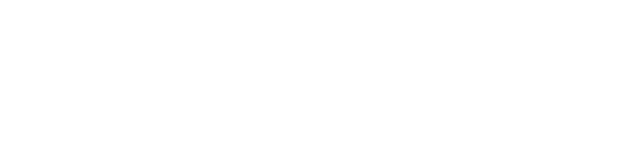
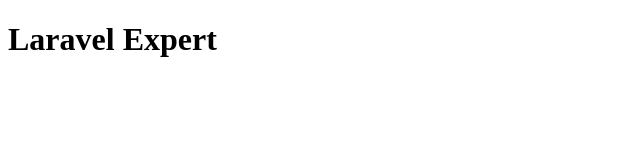
Before and after one commit to JayedHasan232/laravel-expert, a plain HTML site: page index.html in a window 1280 px wide. Shown: the whole page, without its empty margins (0-640 px from the left). Drawn offline with Linux system fonts and the light colour scheme.

Commit message:
Update index.html

```diff
--- a/index.html
+++ b/index.html
@@ -7,6 +7,6 @@
   <title>Document</title>
 </head>
 <body>
-
+  <h1>Laravel Expert</h1>
 </body>
 </html>
```
